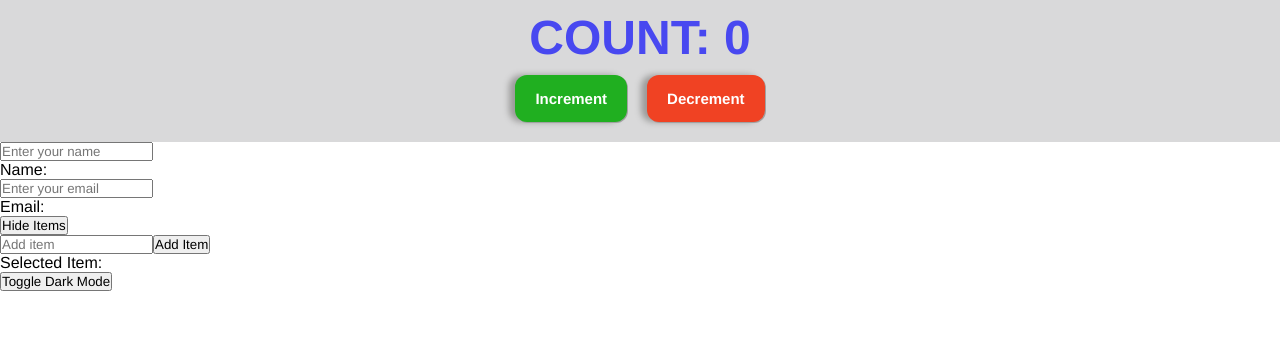
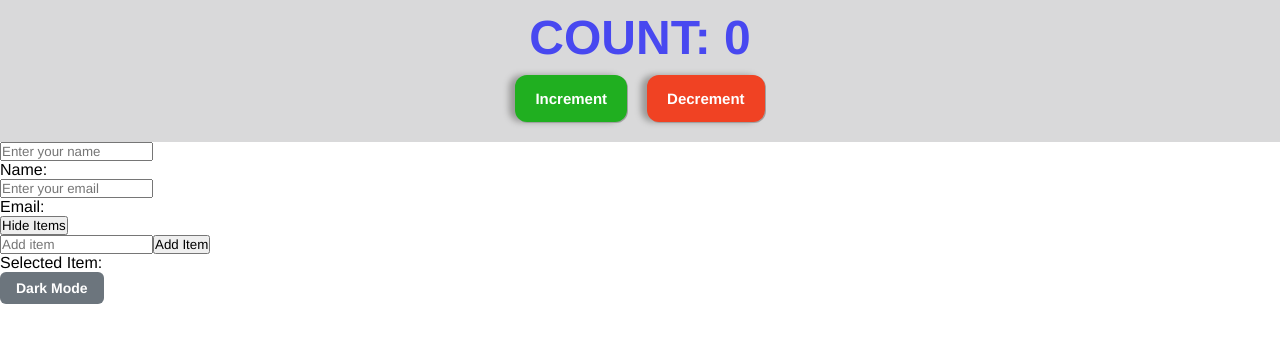
Before and after one commit to pagevamp/react-sandbox, a React (Vite) app: page / in a window 1280 px wide. Shown: the top 342 px of the page. Built offline with nearby package versions, Linux system fonts and the light colour scheme.

Commit message:
refact/updated the toggleTheme with custom hooks

```diff
--- a/src/App.tsx
+++ b/src/App.tsx
@@ -1,9 +1,9 @@
 import { useEffect, useRef, useState } from "react";
 import Counter from "./components/Counter/Counter";
+import { ThemeToggle } from './components/ThemeToggle/ThemeToggle';
 
 export default function App() {
   const [count, setCount] = useState(0);
-  const [isDarkMode, setIsDarkMode] = useState(false);
   const [name, setName] = useState("");
   const [email, setEmail] = useState("");
   const [isVisible, setIsVisible] = useState(true);
@@ -32,10 +32,6 @@ export default function App() {
       console.log(selectedItem);
     }
   }, [selectedItem]);
-
-  useEffect(() => {
-    document.body.classList.toggle("dark", isDarkMode);
-  }, [isDarkMode]);
 
 
   const handleNameChange = (e: React.ChangeEvent<HTMLInputElement>) => {
@@ -108,9 +104,7 @@ export default function App() {
         </div>
       </form>
       <div>
-        <button onClick={() => setIsDarkMode(!isDarkMode)}>
-          Toggle Dark Mode
-        </button>
+        <ThemeToggle/>
       </div>
     </div>
   );
--- a/src/components/ThemeToggle/ThemeToggle.tsx
+++ b/src/components/ThemeToggle/ThemeToggle.tsx
@@ -0,0 +1,10 @@
+import Button from "../Button/Button";
+import { useDarkMode } from "../../hooks/useDarkMode";
+import styles from './style.module.css'
+
+export const ThemeToggle = () => {
+  const { isDarkMode, toggleDarkMode } = useDarkMode();
+  return (
+    <Button className={styles["toggleBtn"]} value={isDarkMode ? "Light Mode" : "Dark Mode"} onClick={toggleDarkMode}/>
+  );
+};
--- /dev/null
+++ b/src/components/ThemeToggle/style.module.css
@@ -0,0 +1,20 @@
+.toggleBtn {
+  padding: 8px 16px;
+  background-color: #6c757d; /* neutral gray */
+  color: #fff;
+  border: none;
+  border-radius: 6px;
+  font-weight: 600;
+  font-size: 14px;
+  cursor: pointer;
+  transition: background-color 0.2s ease, transform 0.1s ease;
+}
+
+.toggleBtn:hover {
+  background-color: #5a6268;
+  transform: translateY(-1px);
+}
+
+.toggleBtn:active {
+  transform: translateY(0);
+}
--- a/src/hooks/useDarkMode.ts
+++ b/src/hooks/useDarkMode.ts
@@ -0,0 +1,13 @@
+import { useEffect, useState } from "react";
+
+export function useDarkMode() {
+  const [isDarkMode, setIsDarkMode] = useState(false);
+
+  useEffect(() => {
+    document.body.classList.toggle("dark", isDarkMode);
+  }, [isDarkMode]);
+
+  const toggleDarkMode = () => setIsDarkMode((prev) => !prev);
+
+  return { isDarkMode, toggleDarkMode };
+}
--- a/src/style.css
+++ b/src/style.css
@@ -3,3 +3,15 @@
     margin: 0;
     padding: 0;
 }
+
+body {
+  background-color: white;
+  color: black;
+  transition: background-color 0.3s, color 0.3s;
+}
+
+body.dark{
+    background-color: black;
+    color: white;
+    transition: background-color 0.3s, color 0.3s;
+}
```
